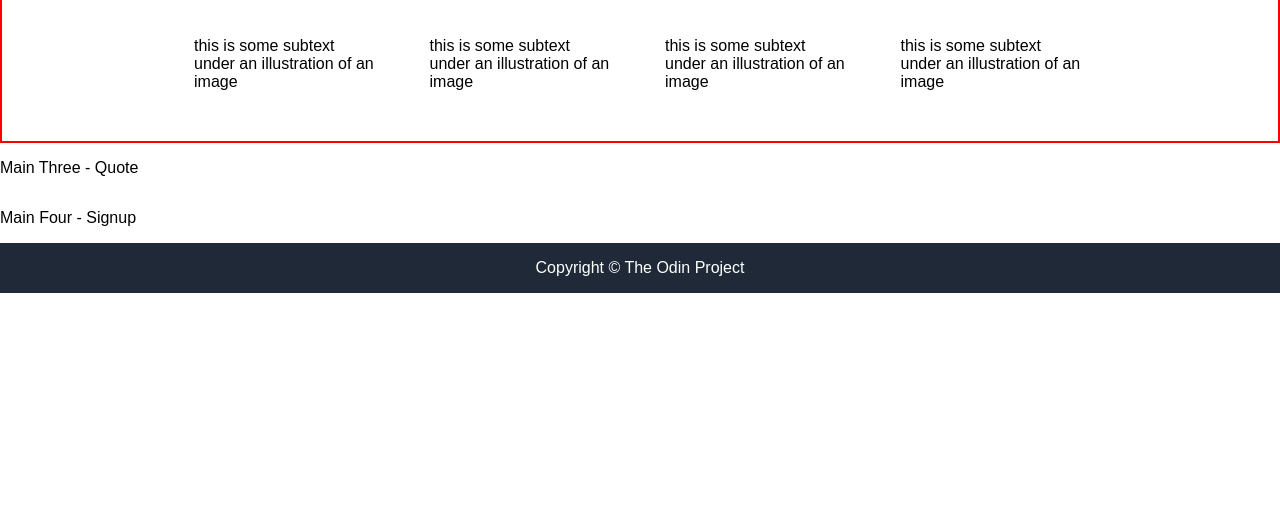
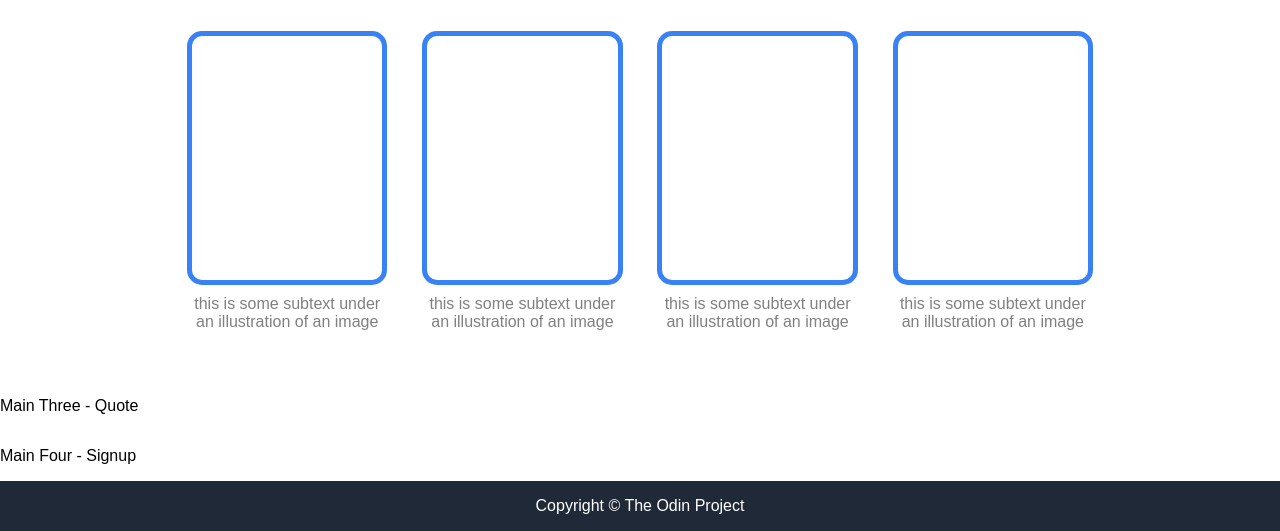
Before and after one commit to estremenyo/landing-page, a plain HTML site: page index.html in a window 1280 px wide. Shown: the part 620-1151 px from the top of the page. Before the commit the page ends 913 px from the top, so only its background shows below. Drawn offline with Linux system fonts and the light colour scheme.

Commit message:
Finish info section

```diff
--- a/index.html
+++ b/index.html
@@ -31,10 +31,10 @@
     <div class="two-container">
         <div class="two-top">Some random information.</div>
         <div class="two-array">
-            <div class="array-element">this is some subtext under an illustration of an image</div>
-            <div class="array-element">this is some subtext under an illustration of an image</div>
-            <div class="array-element">this is some subtext under an illustration of an image</div>
-            <div class="array-element">this is some subtext under an illustration of an image</div>
+            <div class="array-element"><div class="array-placeholder"></div><div class="array-text">this is some subtext under an illustration of an image</div></div>
+            <div class="array-element"><div class="array-placeholder"></div><div class="array-text">this is some subtext under an illustration of an image</div></div>
+            <div class="array-element"><div class="array-placeholder"></div><div class="array-text">this is some subtext under an illustration of an image</div></div>
+            <div class="array-element"><div class="array-placeholder"></div><div class="array-text">this is some subtext under an illustration of an image</div></div>
         </div>
     </div>
     <div class="three-container">
--- a/styles.css
+++ b/styles.css
@@ -87,31 +87,48 @@ body {
 .two-container {
     display: flex;
     flex-direction: column;
+    align-items: center;
     padding: 50px 15%;
     gap: 50px;
-    border: solid red 2px;
 }
 
 .two-top {
     text-align: center;
-    font-weight: bold;
     font-size: 36px;
     font-weight: 1000;
     color: #1f2937;
-    border: solid red 2px;
 }
 
 .two-array {
     display: flex;
-    gap: 50px;
-    flex: 1;
+    gap: 5%;
     justify-content: space-evenly;
+    height: 300px;
+    width: 100%;
+    align-items: center;
 }
 
 .array-element {
     display: flex;
     flex-direction: column;
+    align-items: center;
+    justify-content: center;
+    height: 100%;
+    gap: 10px;
 }
+
+.array-placeholder {
+    border: solid 5px #3882f6;
+    border-radius: 15px;
+    width: 100%;
+    flex: 1;
+}
+
+.array-text {
+    color: grey;
+    text-align: center;
+}
+
 
 .footer {
     display: flex;
```
